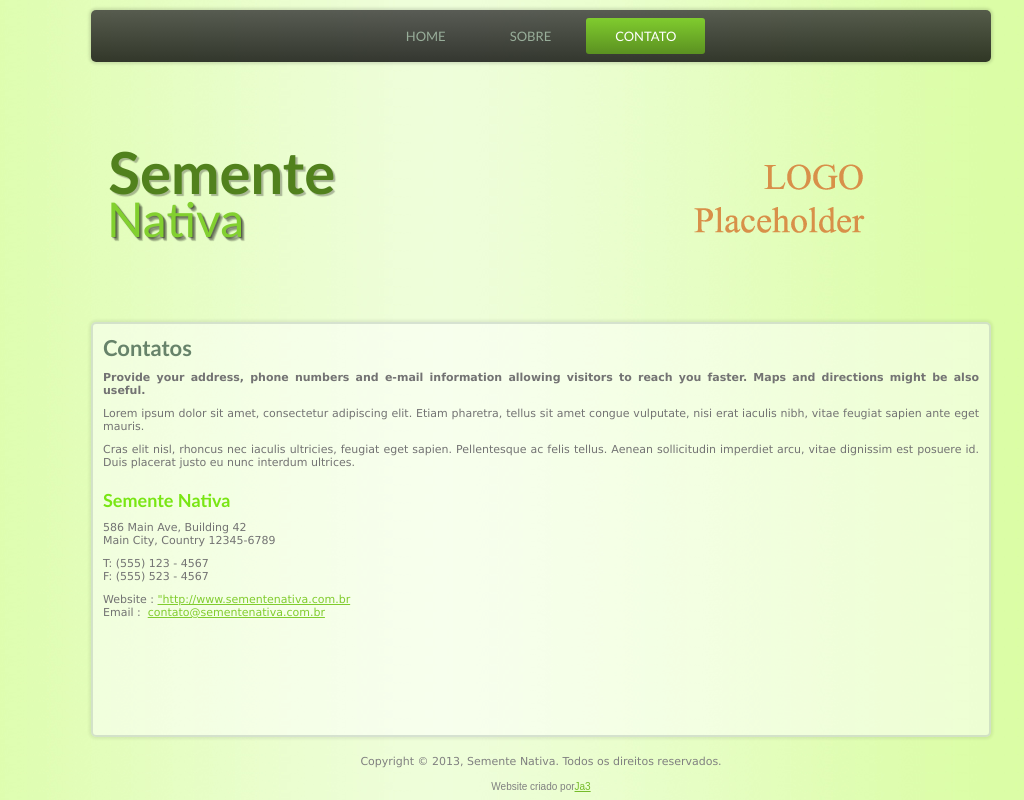
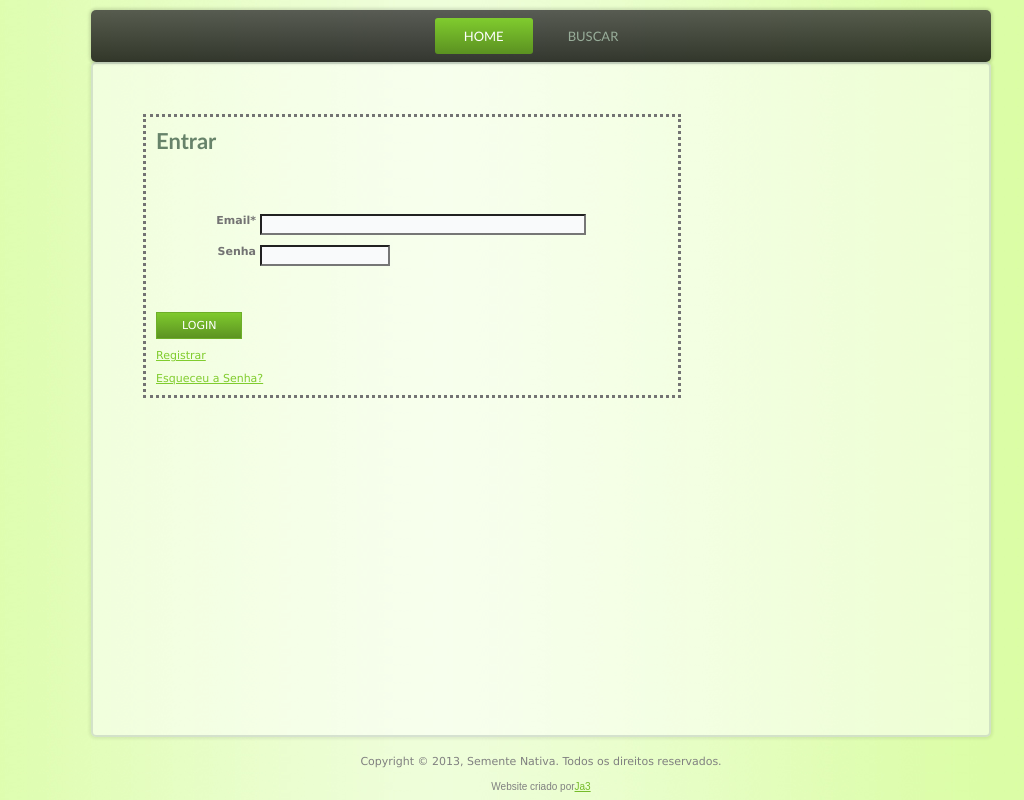
Before and after one commit to arthurpessoa/sementenativa, a CodeIgniter app: template application/views/login.php in a window 1280 px wide. Shown: the whole page, without its empty margins (99-1123 px from the left). Run offline with CodeIgniter, Linux system fonts and the light colour scheme; the template is opened without the code that fills it, so the values that code supplies are empty.

Commit message:
Adicionado tela de login

```diff
--- a/application/controllers/usuarios.php
+++ b/application/controllers/usuarios.php
@@ -3,7 +3,7 @@
 class Usuarios extends CI_Controller {
 	public function index()
 	{
-		echo 'Usuarios';
-		//$this->load->view('contato');
+
+		$this->load->view('login');
 	}
 }
--- a/application/views/adicionarEspecie.php
+++ b/application/views/adicionarEspecie.php
@@ -60,8 +60,9 @@
 												<label for="boxpopul">Nomes populares</label>
 												<input id="boxpopul" type="text" name="popular"/> (Separados por vírgulas)
 											</p>
+											<br><br>
 											<p>
-												<input class="btnenviar" type="submit" value="Adicionar">
+												<p><a href=<?php echo base_url()."cadastrarUsuario"?> class="art-button">Cadastrar</a></p>
 											</p>
 										</form>
 									</div>
--- a/application/views/login.php
+++ b/application/views/login.php
@@ -1,7 +1,7 @@
 <!DOCTYPE html>
 <html dir="ltr" lang="en-US"><head><!-- Created by Artisteer v4.0.0.58833 -->
 	<meta charset="utf-8">
-    <title>Semente Nativa - Contato</title>
+	<title>Sementes e Viveiros - Login</title>
 	<meta name="viewport" content="initial-scale = 1.0, maximum-scale = 1.0, user-scalable = no, width = device-width">
 
 	<!--[if lt IE 9]><script src="http://html5shiv.googlecode.com/svn/trunk/html5.js"></script><![endif]-->
@@ -9,10 +9,12 @@
 	<!--[if lte IE 7]><link rel="stylesheet" href="style.ie7.css" media="screen" /><![endif]-->
 	<link rel="stylesheet" href=<?php echo base_url()."assets/style.responsive.css"?> media="all">
 
+	<link rel="stylesheet" type="text/css" href=<?php echo base_url()."assets/ja3.css"?>>
 
 	<script src=<?php echo base_url()."assets/jquery.js";?>></script>
 	<script src=<?php echo base_url()."assets/script.js"?>></script>
 	<script src=<?php echo base_url()."assets/script.responsive.js"?>></script>
+
 
 
 <style>.art-content .art-postcontent-0 .layout-item-0 { padding-right: 10px;padding-left: 10px;  }
@@ -24,65 +26,87 @@
 <div id="art-main">
 <nav class="art-nav clearfix">
 	<ul class="art-hmenu">
-        <li><a href=<?php echo base_url()."home";?>                 >Home</a></li>
-        <li><a href=<?php echo base_url()."sobre"?>               >Sobre</a></li>
-        <li><a href=<?php echo base_url()."contato"?> class="active">Contato</a></li>
+		<li><a href=<?php echo base_url()."home";?> class="active" >Home</a></li>
+		<!--li><a href=<?php echo base_url()."sobre"?> >Sobre</a></li-->
+		<!--li><a href=<?php echo base_url()."contato"?> >Contato</a></li-->
+		<li><a href=<?php echo base_url()."contato"?> >Buscar</a></li>
 </nav>
-<header class="art-header clearfix">
-
-
-    <div class="art-shapes">
-<h1 class="art-headline" data-left="2.6%">
-        <a href=<?php echo base_url();?>>Semente</a>
-</h1>
-<h2 class="art-slogan" data-left="2.45%">Nativa</h2>
-
-<div class="art-object0" data-left="100%"></div>
-
-            </div>
-
-
-
-</header>
 <div class="art-sheet clearfix">
 	<div class="art-layout-wrapper clearfix">
 		<div class="art-content-layout">
 			<div class="art-content-layout-row">
-                        <div class="art-layout-cell art-content clearfix"><article class="art-post art-article">
-                                <h2 class="art-postheader">Contatos</h2>
-
-                <div class="art-postcontent art-postcontent-0 clearfix"><div class="art-content-layout">
+				<div class="art-layout-cell art-content clearfix">
+						<article class="art-post art-article">
+						<h2 class="art-postheader">Entrar</h2>
+						<div class="art-postcontent art-postcontent-0 clearfix">
+							<div class="art-content-layout">
 								<div class="art-content-layout-row">
 									<div class="art-layout-cell layout-item-0" style="width: 100%" >
-        <p><span style="font-weight: bold;">Provide your address, phone numbers and e-mail information allowing visitors to reach you faster. Maps and directions might be also useful.</span></p>
+											<form>
+											<p>
+												<label for="boxemail">Email*</label>
+												<input id="boxemail" type="text" name="email" size="40"/>
+												<span id="erroEmail" class="erroinsert"></span>
+											</p>
+											<p>
+												<label for="boxsenha">Senha</label>
+												<input id="boxsenha" name="uf" type="password" size="12" />
+												<span id="erroSenha" class="erroinsert"></span>
+											</p>
+											<br><br>
 
-        <p>Lorem ipsum dolor sit amet, consectetur adipiscing elit. Etiam pharetra, tellus sit amet congue vulputate, nisi erat iaculis nibh, vitae feugiat sapien ante eget mauris.&nbsp;</p>
+												<p><a href=<?php echo base_url().""?>style=style="float: right;" class="art-button" >Login</a></p>
 
-        <p>Cras elit nisl, rhoncus nec iaculis ultricies, feugiat eget sapien. Pellentesque ac felis tellus. Aenean sollicitudin imperdiet arcu, vitae dignissim est posuere id. Duis placerat justo eu nunc interdum ultrices.</p>
 
-        <h2>Semente Nativa</h2>
-
-        <p>586 Main Ave, Building 42<br />
-        Main City, Country 12345-6789</p>
-
-        <p>T: (555) 123 - 4567<br />
-        F: (555) 523 - 4567</p>
-
-        <p>Website :&nbsp;<a href="http://www.sementenativa.com.br">"http://www.sementenativa.com.br</a><br />
-        Email : &nbsp;<a href="mailto:contato@sementenativa.com.br">contato@sementenativa.com.br</a></p>
-
-        <p><br /></p>
+											<p>
+												<p><a href=<?php echo base_url()."cadastrarUsuario"?>>Registrar</a></p>
+												<p><a href=<?php echo base_url()."cadastrarUsuario"?>>Esqueceu a Senha?</a></p>
+											</p>
+										</form>
 									</div>
 								</div>
 							</div>
 						</div>
-</article></div>
+					</article>
+				</div>
 			</div>
 		</div>
 	</div>
 </div>
 <?php include 'modules/footer.php'; ?>
 </div>
+<script>
+$(document).ready(function(){
+	//Preenche os campos na a&#231;&#227;o "Blur" (mudar de campo)
+	$("#boxcep").blur(function(){
+		$("#boxend").val("...")
+		$("#boxbairro").val("...")
+		$("#boxcidade").val("...")
+		$("#boxuf").val("...")
 
+		// seta a variavel requisitada no campo cep
+		consulta = $("#boxcep").val()
 
-</body></html>
+		//Realiza a consulta
+		/*Realiza a consulta atrav&#233;s do toolsweb passando o cep como parametro
+		 e informando que vamos consultar no tipo javascript
+		*/
+		$.getScript("http://www.toolsweb.com.br/webservice/clienteWebService.php?cep="+consulta+"&formato=javascript", function(){
+			//unescape - Decodifica uma string codificada com o m&#233;todo escape.
+			rua=unescape(resultadoCEP.logradouro)
+			bairro=unescape(resultadoCEP.bairro)
+			cidade=unescape(resultadoCEP.cidade)
+			uf=unescape(resultadoCEP.estado)
+
+			// preenche os campos
+			$("#boxend").val(rua)
+			$("#boxbairro").val(bairro)
+			$("#boxcidade").val(cidade)
+			$("#boxuf").val(uf)
+		});
+	});
+});
+
+</script>
+</body>
+</html>
```
Also changed, not shown: application/views/cadastrarUsuario.php (+12 -1 lines). Lines whose indentation alone changed are shown as unchanged.
